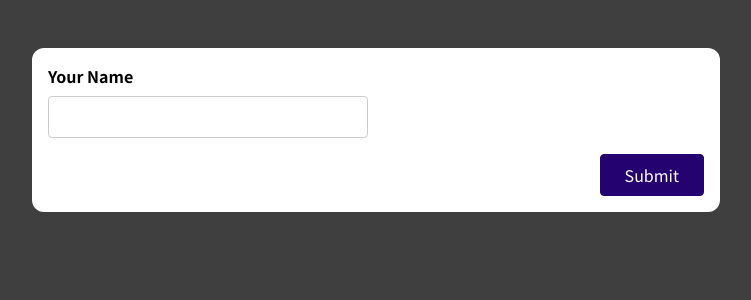
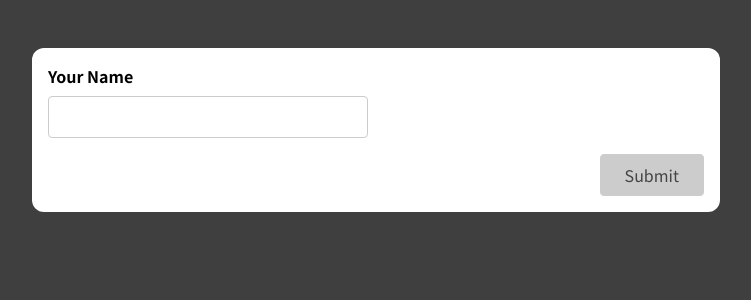
Before and after one commit to jenvdr/REACT-forms-user-input, a React (Create React App) app: page / in a window 1280 px wide. Shown: the top 300 px of the page, without its empty margins (264-1015 px from the left). Built offline with nearby package versions, Linux system fonts and the light colour scheme.

Commit message:
Add styles for button disabled state

```diff
--- a/src/index.css
+++ b/src/index.css
@@ -79,6 +79,15 @@ button:active {
   border-color: #33059e;
 }
 
+button:disabled,
+button:disabled:hover,
+button:disabled:active {
+  background-color: #ccc;
+  color: #444345;
+  border-color: #ccc;
+  cursor: not-allowed;
+}
+
 .form-actions {
   text-align: right;
 }
```
